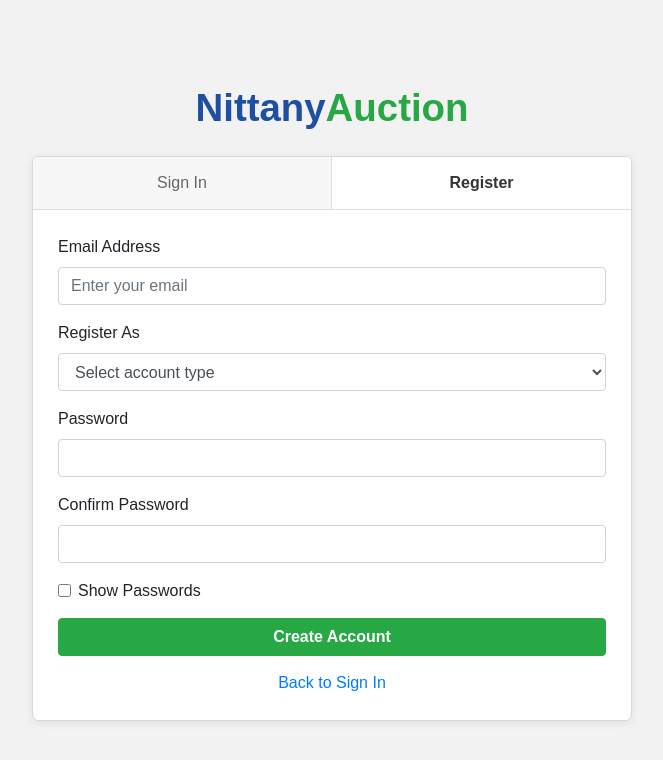
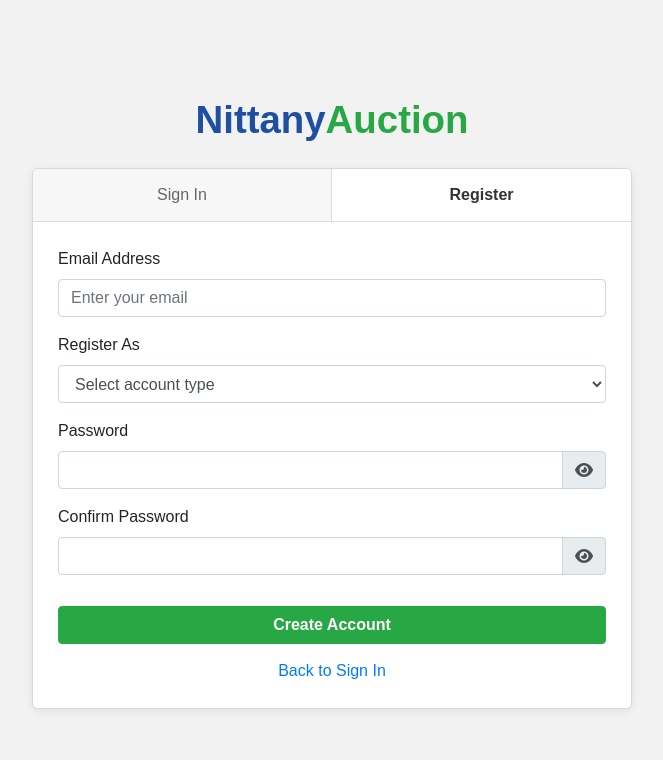
Before and after one commit to Unknowncoder2003/brain_not_found-431w-project, a Flask app: page /register in a window 1280 px wide. Shown: the top 760 px of the page, without its empty margins (308-971 px from the left). Run offline with Flask 3, Linux system fonts and the light colour scheme; parts of the project's set-up code (start-up, migrations or seed data) failed here and were passed over; some libraries are stand-ins or nearby versions.

Commit message:
Changed the "show password" checkbox to an eye icon in the login.html and register.html pages

```diff
--- a/templates/register.html
+++ b/templates/register.html
@@ -6,7 +6,8 @@
     <title>NittanyAuction Register</title>
     <link rel="stylesheet"
           href="https://stackpath.bootstrapcdn.com/bootstrap/4.4.1/css/bootstrap.min.css">
-
+    <link rel="stylesheet"
+          href="https://cdnjs.cloudflare.com/ajax/libs/font-awesome/6.5.0/css/all.min.css">
     <style>
         body {
             background-color: #f2f2f2;
@@ -324,31 +325,38 @@
 
                     <div class="form-group mt-3">
                         <label for="password">Password</label>
+                        <div class="input-group">
                             <input type="password"
                                    class="form-control"
                                    id="password"
                                    name="password"
                                    required>
+
+                            <div class="input-group-append">
+                                <span class="input-group-text" onclick="togglePassword('password', this)">
+                                    <i class="fa fa-eye"></i>
+                                </span>
+                            </div>
+                        </div>
                     </div>
 
                     <div class="form-group">
                     <label for="confirm_password">Confirm Password</label>
+                    <div class="input-group">
                         <input type="password"
                                class="form-control"
                                id="confirm_password"
                                name="confirm_password"
                                required>
+
+                        <div class="input-group-append">
+                            <span class="input-group-text" onclick="togglePassword('confirm_password', this)">
+                                <i class="fa fa-eye"></i>
+                            </span>
+                        </div>
+                        </div>
                     </div>
 
-                    <div class="form-check mt-2">
-                        <input type="checkbox"
-                               class="form-check-input"
-                               id="showPasswords"
-                               onclick="togglePasswords()">
-                        <label class="form-check-label" for="showPasswords">
-                            Show Passwords
-                        </label>
-                    </div>
 
                     {% if error %}
                     <div class="alert alert-danger">{{ error }}</div>
@@ -484,14 +492,19 @@ document.getElementById("register-form").addEventListener("submit", function(e)
     }
 });
 
-function togglePasswords() {
-    const passwordField = document.getElementById("password");
-    const confirmField = document.getElementById("confirm_password");
+function togglePassword(fieldId, iconSpan) {
+    const field = document.getElementById(fieldId);
+    const icon = iconSpan.querySelector("i");
 
-    const type = passwordField.type === "password" ? "text" : "password";
-
-    passwordField.type = type;
-    confirmField.type = type;
+    if (field.type === "password") {
+        field.type = "text";
+        icon.classList.remove("fa-eye");
+        icon.classList.add("fa-eye-slash");
+    } else {
+        field.type = "password";
+        icon.classList.remove("fa-eye-slash");
+        icon.classList.add("fa-eye");
+    }
 }
 </script>
 
```
Also changed, not shown: templates/login.html (+24 -21 lines). Lines whose indentation alone changed are shown as unchanged.
